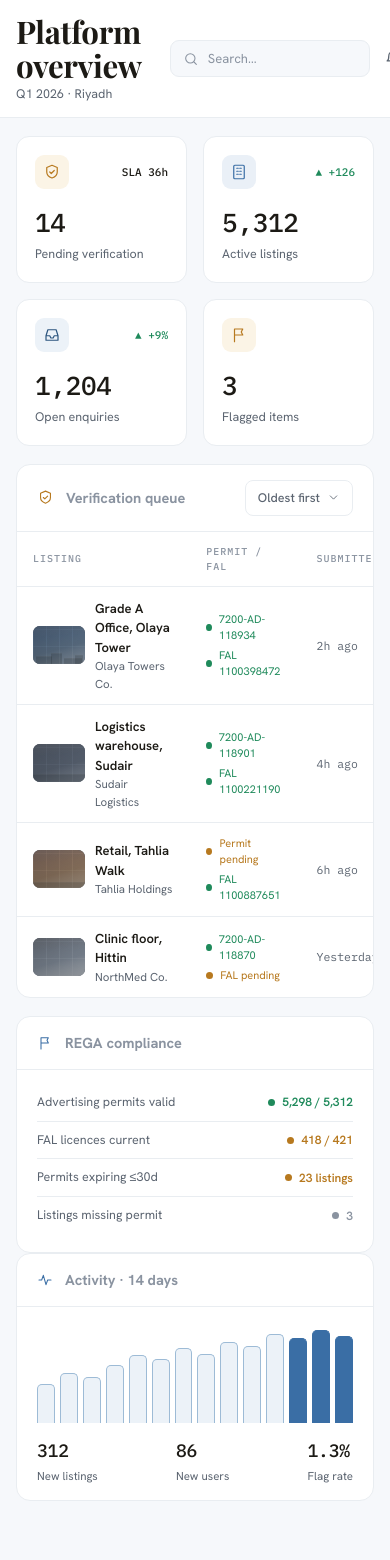
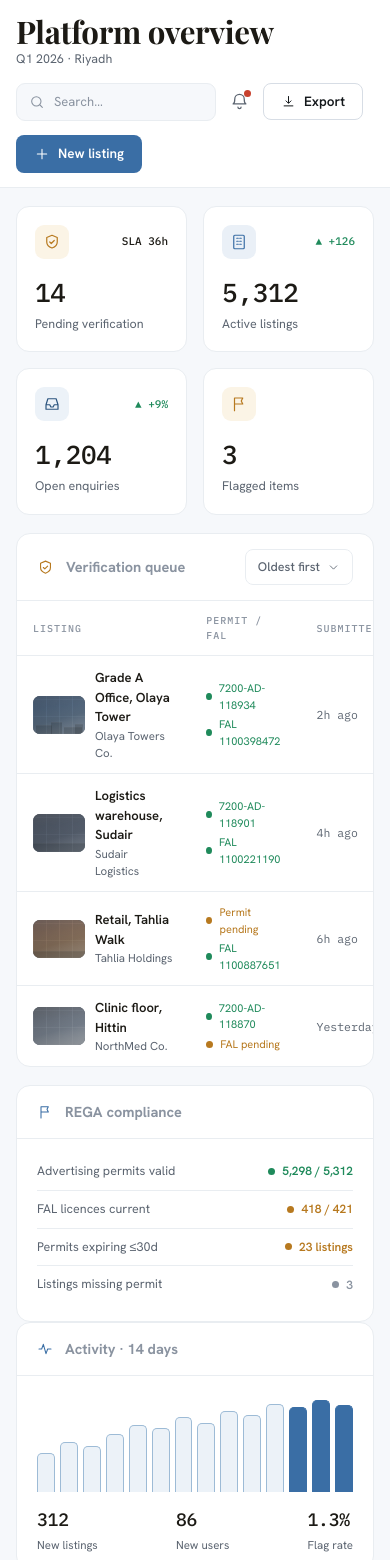
Before and after one commit to saleemzeidan123/satmarkets, a Next.js app: page /en/admin in a window 390 px wide. Shown: the top 1560 px of the page. Built offline with nearby package versions, Linux system fonts and the light colour scheme.

Commit message:
Mobile fit: dashboard topbar wraps, dt tables scroll on mobile

```diff
--- a/src/styles/globals.css
+++ b/src/styles/globals.css
@@ -268,6 +268,8 @@ main.has-tabbar{padding-bottom:calc(62px + env(safe-area-inset-bottom));}
 @media(max-width:920px){
   .rent-grid,.rent-grid>*,.modhead{min-width:0;}
   .card{min-width:0;}
+  .dtopbar{flex-wrap:wrap;row-gap:8px;}
+  table.dt{display:block;overflow-x:auto;-webkit-overflow-scrolling:touch;max-width:100%;}
   .card .row{flex-wrap:wrap;}
   .card .mono{overflow-wrap:anywhere;min-width:0;}
   .gallery img,.photo img{max-width:100%;height:auto;}
```
